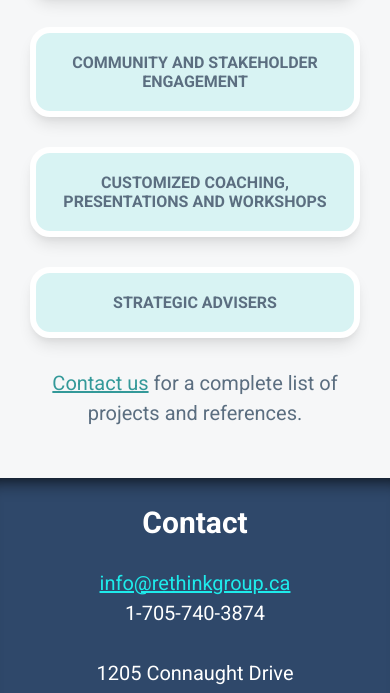
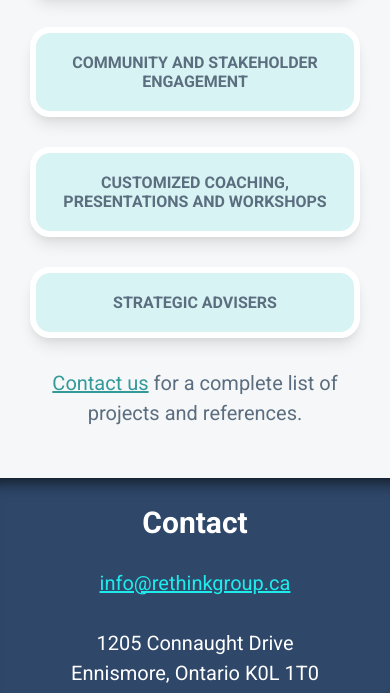
Before and after one commit to dlockhart/rethink-group, a website: page public/index.html in a window 390 px wide. Shown: the part 3207-3900 px from the top of the page. Drawn offline with Linux system fonts and the light colour scheme.

Commit message:
remove phone

```diff
--- a/public/index.html
+++ b/public/index.html
@@ -306,7 +306,6 @@
 					<h2>Contact</h2>
 					<p>
 						<a href="mailto:info@rethinkgroup.ca" class="link-light">info@rethinkgroup.ca</a><br>
-						1-705-740-3874
 					</p>
 					<p>
 						1205 Connaught Drive<br>
```
